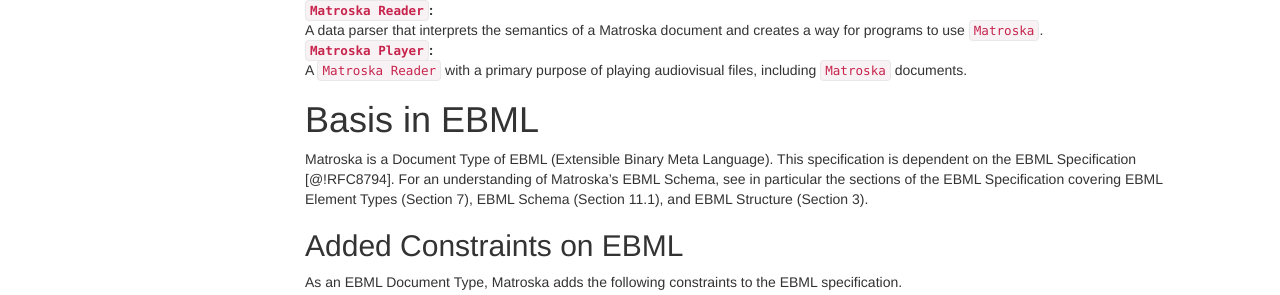
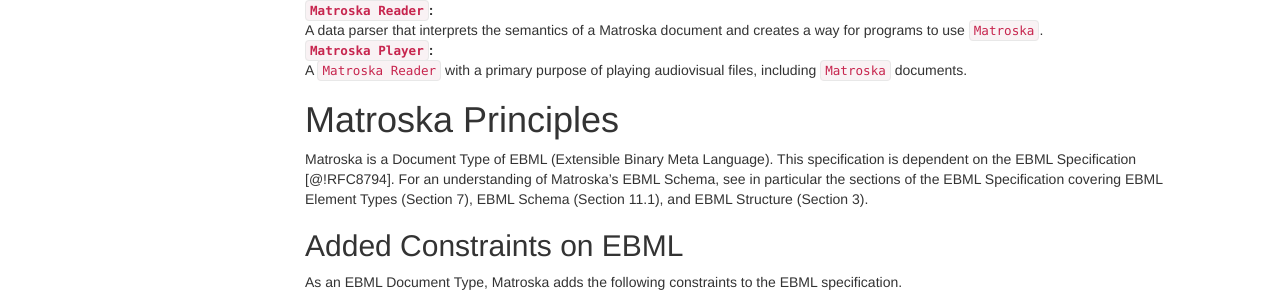
Before and after one commit to ietf-wg-cellar/matroska-specification, a Jekyll site: the page built from index_matroska.md, in a window 1280 px wide. Shown: the part 1191-1486 px from the top of the page. Built offline with Jekyll 4.4.1, drawn with Linux system fonts in a browser that asks for light colours; our own code applies the rules of GitHub Pages for plain Markdown files.

Commit message:
rename "Basis in EBML" title to "Matroska Principles"

```diff
--- a/index_matroska.md
+++ b/index_matroska.md
@@ -102,7 +102,7 @@ Specific terms are defined below:
 `Matroska Player`:
 : A `Matroska Reader` with a primary purpose of playing audiovisual files, including `Matroska` documents.
 
-# Basis in EBML
+# Matroska Principles
 
 Matroska is a Document Type of EBML (Extensible Binary Meta Language).
 This specification is dependent on the EBML Specification [@!RFC8794].
```
